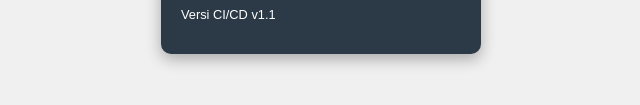
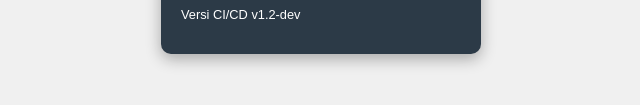
Before and after one commit to salmannhr/kalkulator-CI-CD, a plain HTML site: page index.html in a window 1280 px wide. Shown: the part 617-722 px from the top of the page, 319-959 px from the left. Drawn offline with Linux system fonts and the light colour scheme.

Commit message:
Latihan: Fitur baru di branch develop

```diff
--- a/index.html
+++ b/index.html
@@ -35,7 +35,8 @@
     </div>
 
     <!-- ✅ Tambahan versi kalkulator -->
-    <p style="color: white; font-size: 0.8em; margin-top: 10px;">Versi CI/CD v1.1</p>
+   <p style="color: white; font-size: 0.8em; margin-top: 10px;">Versi CI/CD v1.2-dev</p>
+
   </div>
 
   <script src="script.js"></script>
```
Also changed, not shown: script.js (line endings or trailing spaces).
